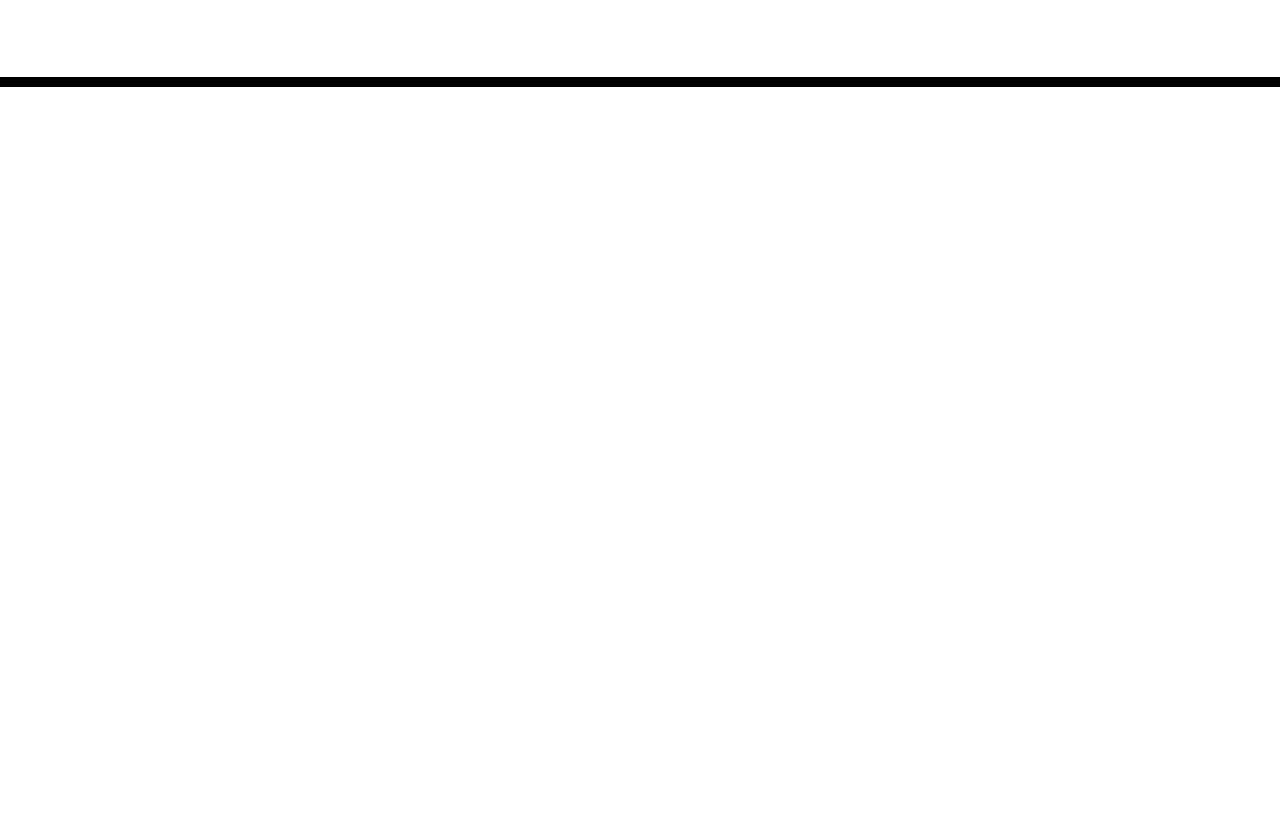
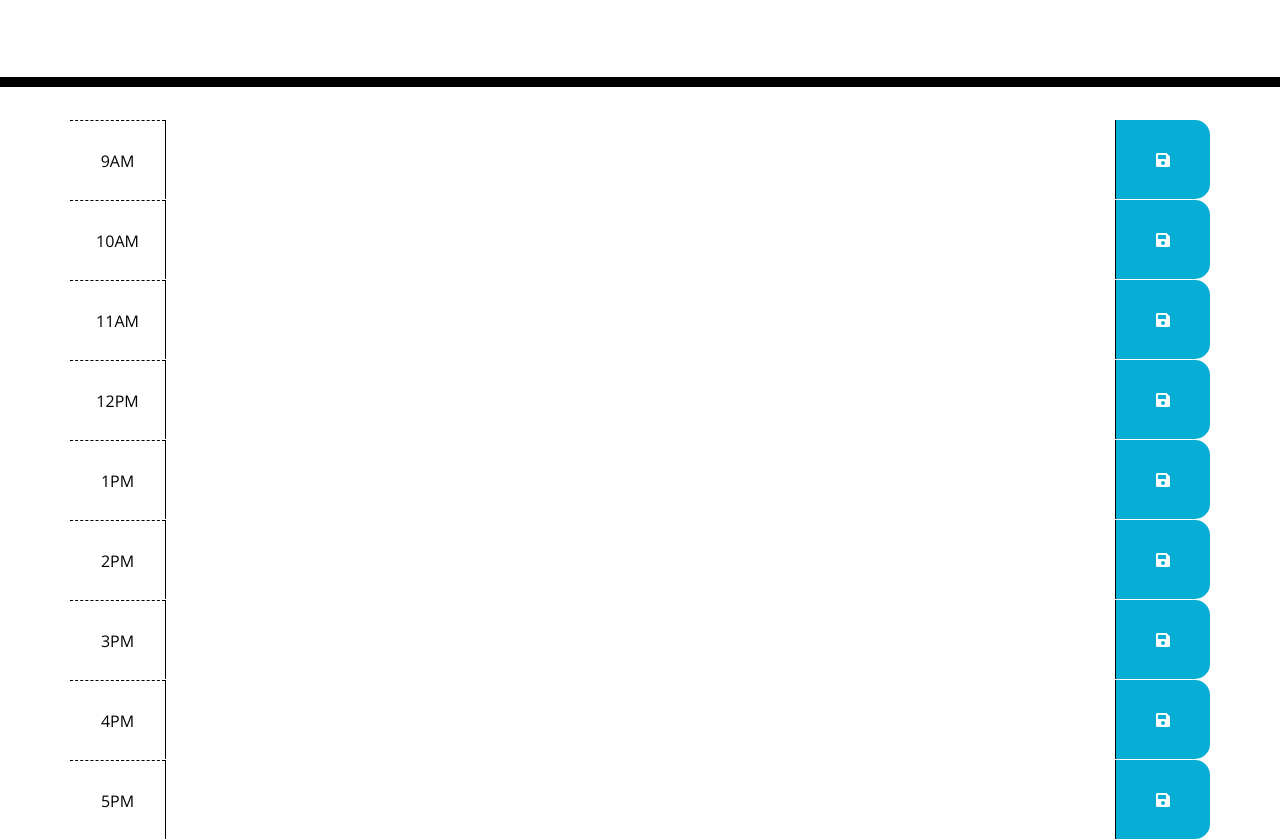
Before and after one commit to newengood/homework-05-work-day-scheduler, a plain HTML site: page index.html in a window 1280 px wide. Shown: the part 181-1020 px from the top of the page. Before the commit the page ends 800 px from the top, so only its background shows below. Drawn offline with nearby package versions, Linux system fonts and the light colour scheme.

Commit message:
created timeblocks

```diff
--- a/index.html
+++ b/index.html
@@ -35,6 +35,97 @@
     </header>
     <div class="container">
       <!-- Timeblocks go here -->
+      <div id ="9" class="row time-block">
+        <div class="col-1 hour">
+          9AM
+        </div>
+        <textarea class="description col-10">
+        </textarea>
+        <div class="col-1 saveBtn">
+          <i class="fas fa-save"></i>
+        </div>
+      </div>
+      <div id ="10" class="row time-block">
+        <div class="col-1 hour">
+          10AM
+        </div>
+        <textarea class="description col-10">
+        </textarea>
+        <div class="col-1 saveBtn">
+          <i class="fas fa-save"></i>
+        </div>
+      </div>
+      <div id="11" class="row time-block">
+        <div class="col-1 hour">
+          11AM
+        </div>
+        <textarea class="description col-10">
+        </textarea>
+        <div class="col-1 saveBtn">
+          <i class="fas fa-save"></i>
+        </div>
+      </div>
+      <div id="12" class="row time-block">
+        <div class="col-1 hour">
+          12PM
+        </div>
+        <textarea class="description col-10">
+        </textarea>
+        <div class="col-1 saveBtn">
+          <i class="fas fa-save"></i>
+        </div>
+      </div>
+      <div  id="13" class="row time-block">
+        <div class="col-1 hour">
+          1PM
+        </div>
+        <textarea class="description col-10">
+        </textarea>
+        <div class="col-1 saveBtn">
+          <i class="fas fa-save"></i>
+        </div>
+      </div>
+      <div id="14" class="row time-block">
+        <div class="col-1 hour">
+          2PM
+        </div>
+        <textarea  class="description col-10">
+        </textarea>
+        <div class="col-1 saveBtn">
+          <i class="fas fa-save"></i>
+        </div>
+      </div>
+      <div id="15" class="row time-block">
+        <div class="col-1 hour">
+          3PM
+        </div>
+        <textarea class="description col-10">
+        </textarea>
+        <div class="col-1 saveBtn">
+          <i class="fas fa-save"></i>
+        </div>
+      </div>
+      <div id="16" class="row time-block">
+        <div class="col-1 hour">
+          4PM
+        </div>
+        <textarea class="description col-10">
+        </textarea>
+        <div class="col-1 saveBtn">
+          <i class="fas fa-save"></i>
+        </div>
+      </div>
+      <div id="17" class="row time-block">
+        <div class="col-1 hour">
+          5PM
+        </div>
+        <textarea class="description col-10">
+        </textarea>
+        <div class="col-1 saveBtn">
+          <i class="fas fa-save"></i>
+        </div>
+      </div>
+    </div>
 <!-- link jquery -->
     <script src="https://cdnjs.cloudflare.com/ajax/libs/jquery/3.2.1/jquery.min.js"></script>
 <!-- Link moment -->
```
